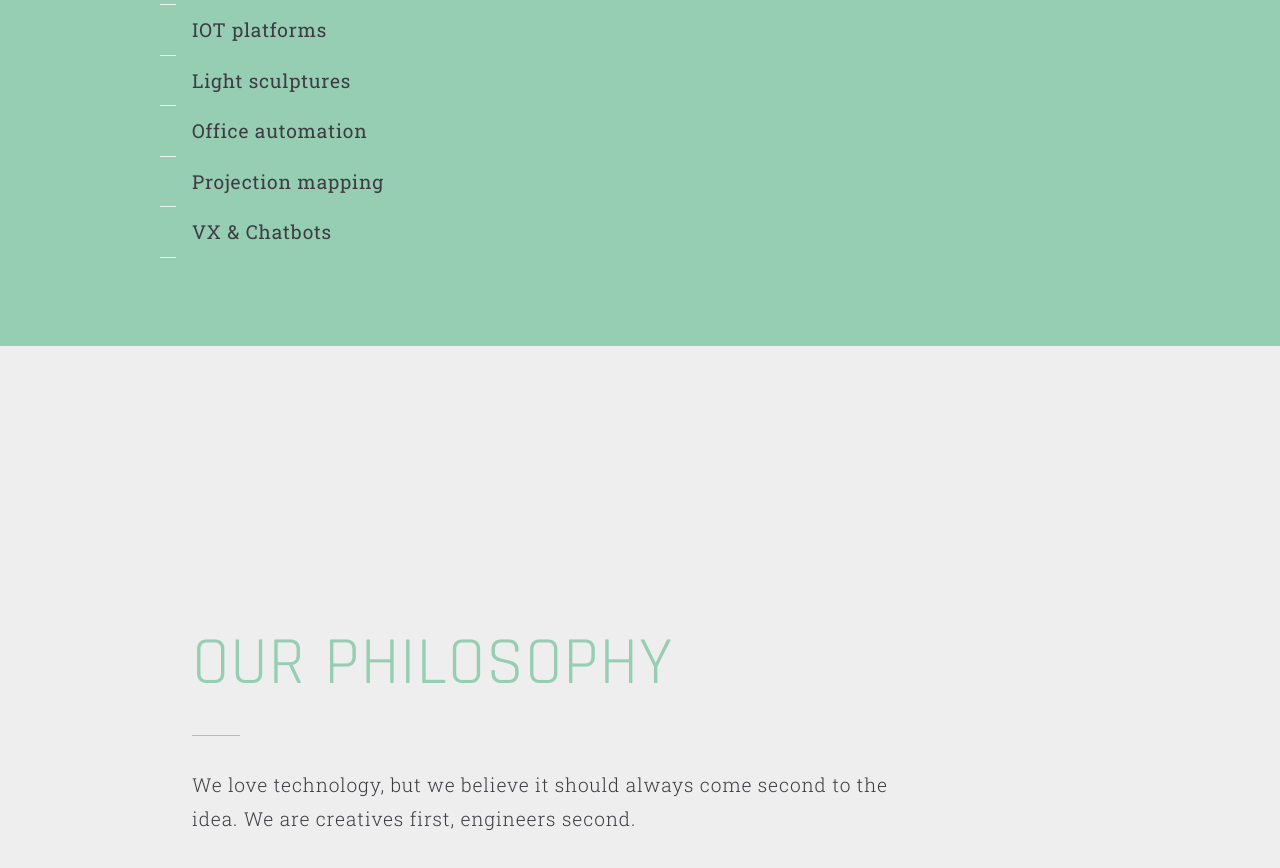
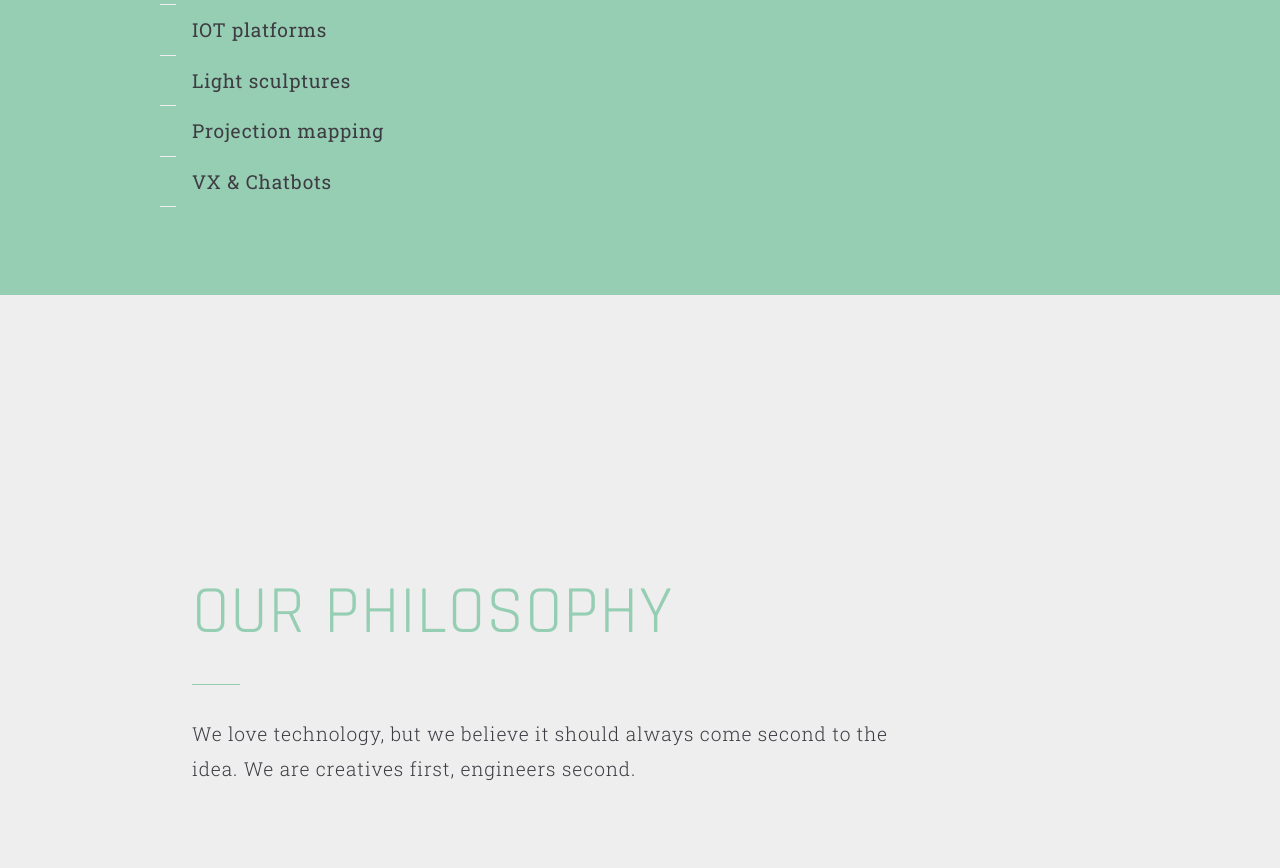
Before and after one commit to struct78/the-edison-union, a Gatsby site: page / in a window 1280 px wide. Shown: the part 2334-3202 px from the top of the page. Built offline with nearby package versions, Linux system fonts and the light colour scheme; Gatsby itself is replaced by a stand-in of ours.

Commit message:
Updated copy

```diff
--- a/src/pages/index.js
+++ b/src/pages/index.js
@@ -112,7 +112,6 @@ class IndexPage extends Component {
             <ListItem>Interactive installations</ListItem>
             <ListItem>IOT platforms</ListItem>
             <ListItem>Light sculptures</ListItem>
-            <ListItem>Office automation</ListItem>
             <ListItem>Projection mapping</ListItem>
             <ListItem>VX & Chatbots</ListItem>
           </List>
```
